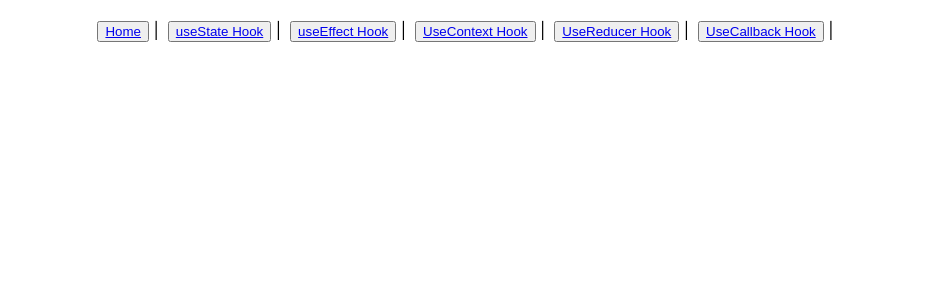
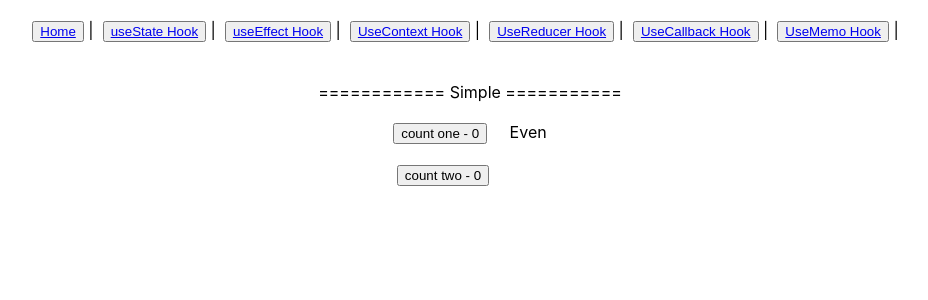
Before and after one commit to 0-mayurkaretha/React_Hooks, a React (Create React App) app: page /UseMemo in a window 1280 px wide. Shown: the top 300 px of the page, without its empty margins (170-1098 px from the left). Built offline with nearby package versions, Linux system fonts and the light colour scheme.

Commit message:
added useMemo hook

```diff
--- a/src/App.js
+++ b/src/App.js
@@ -5,6 +5,7 @@ import UseEffect from "./components/UseEffect";
 import UseContext from "./components/UseContext";
 import UseReducer from "./components/UseReducer";
 import UseCallback from "./components/UseCallback";
+import UseMemo from "./components/UseMemo";
 
 function App() {
   return (
@@ -18,6 +19,7 @@ function App() {
           <button><Link to="/UseContext">UseContext Hook</Link></button> | &nbsp;
           <button><Link to="/UseReducer">UseReducer Hook</Link></button> | &nbsp;
           <button><Link to="/UseCallback">UseCallback Hook</Link></button> | &nbsp;
+          <button><Link to="/UseMemo">UseMemo Hook</Link></button> | &nbsp;
 
           <br />
         </div>
@@ -27,6 +29,7 @@ function App() {
           <Route path="/UseContext" element={<UseContext />} />
           <Route path="/UseReducer" element={<UseReducer />} />
           <Route path="/UseCallback" element={<UseCallback />} />
+          <Route path="/UseMemo" element={<UseMemo />} />
         </Routes>
       </BrowserRouter>
     </div>
--- /dev/null
+++ b/src/components/UseMemo.js
@@ -0,0 +1,37 @@
+import React, { useState, useMemo} from "react"
+
+const UseMemo = () => {
+  const [counterOne, setCounterOne] = useState(0)
+  const [counterTwo, setCounterTwo] = useState(0)
+
+  const incrementOne = () => {
+    setCounterOne(counterOne + 1);
+  }
+  const incrementTwo = () => {
+    setCounterTwo(counterTwo + 1);
+  }
+
+  const isEven = useMemo(() => {
+    let i=0;
+    //delay
+    while(i<200000000) i++;
+    return counterOne % 2 === 0
+  }, [counterOne])
+
+
+  return (
+    <div>
+      <br /><br />
+      ============ Simple ===========
+      <br /><br />
+      <button onClick={incrementOne}>count one - {counterOne}</button> &nbsp;&nbsp;&nbsp;&nbsp;
+      {isEven ? 'Even' : 'Odd'}
+      <br/>
+      <br/>
+      <button onClick={incrementTwo}>count two - {counterTwo}</button> &nbsp;&nbsp;&nbsp;&nbsp; &nbsp;&nbsp;&nbsp;&nbsp; &nbsp;
+      <br /><br />
+    </div>
+  )
+};
+
+export default UseMemo;
```
